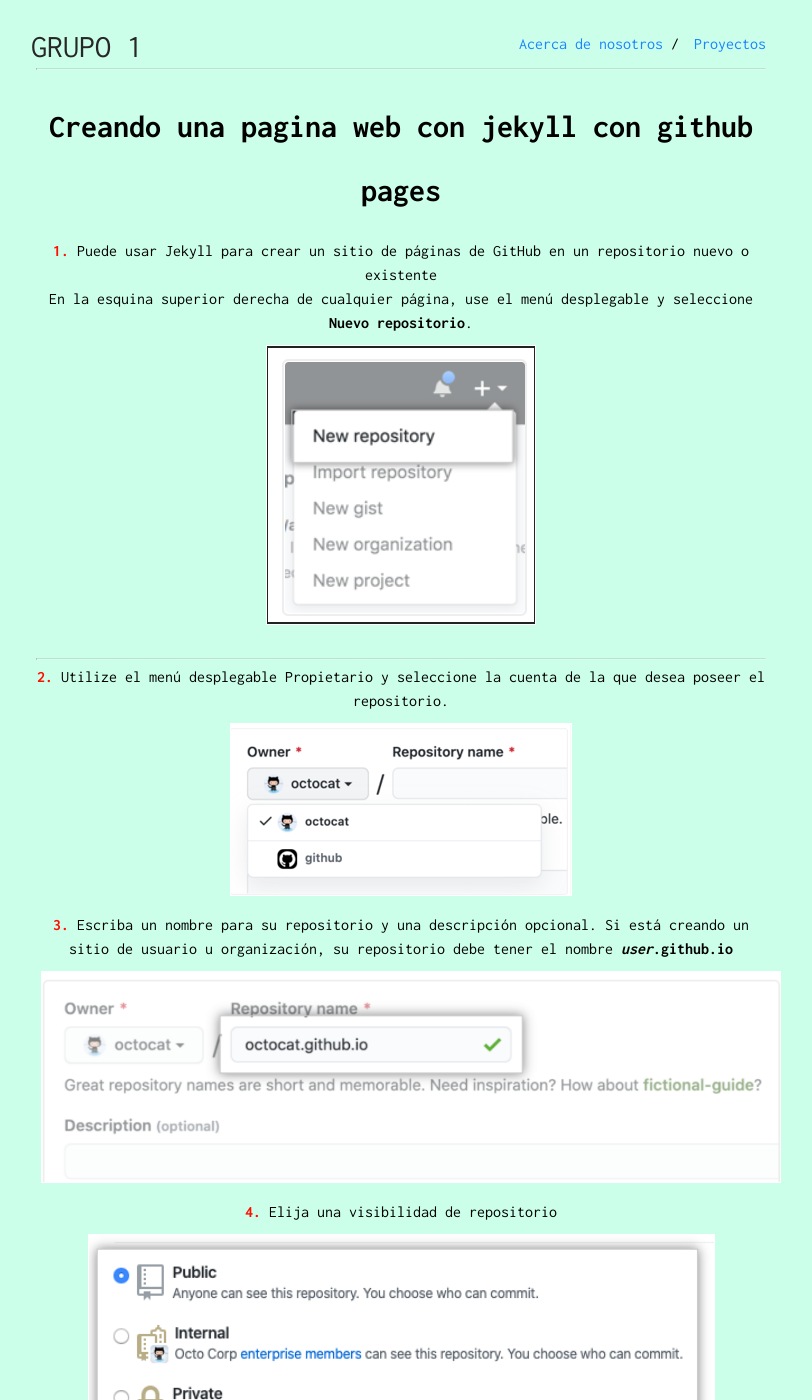
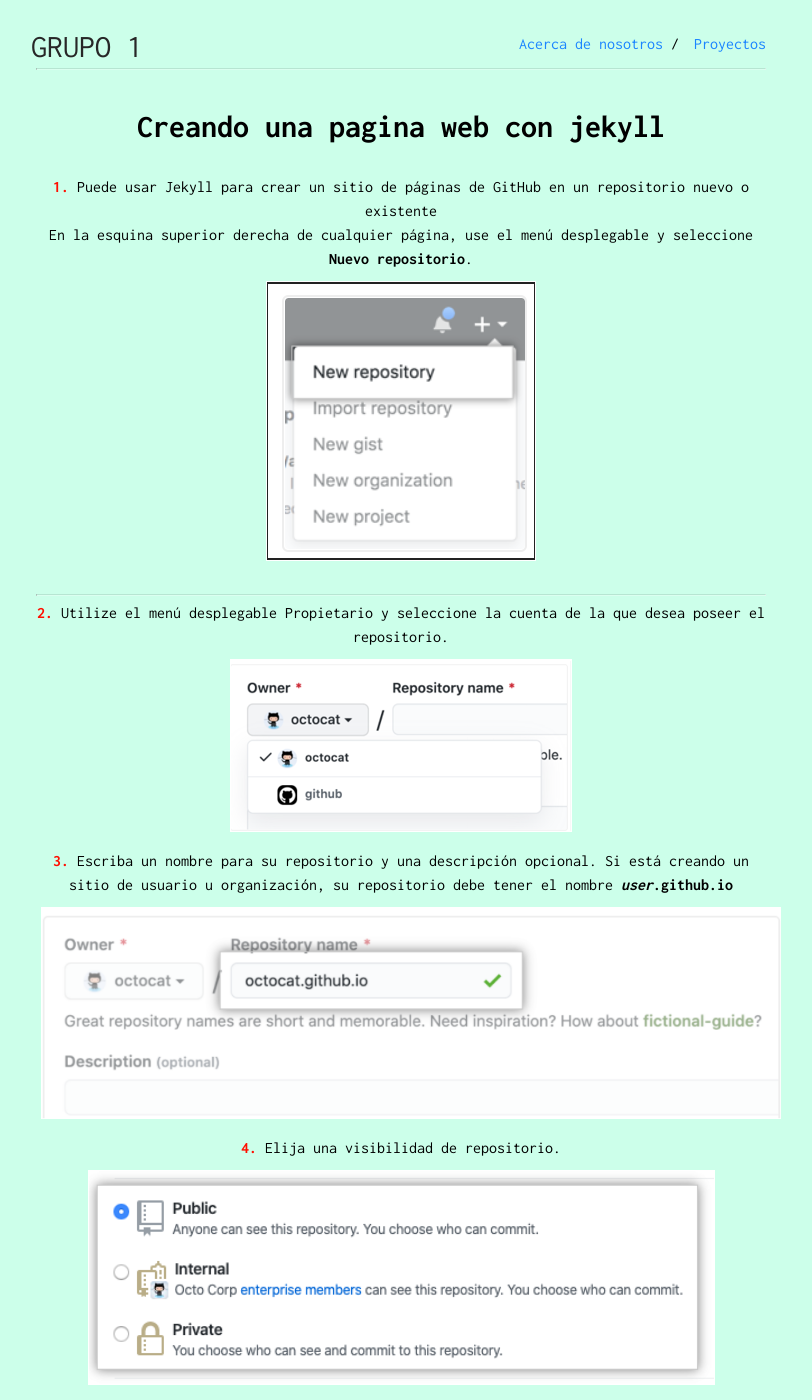
Before and after one commit to Proyecto-Grupo1/blog, a Jekyll site: the page built from _posts/2021-01-11-Creando-una-pagina-con-jekyll.html, in a window 1280 px wide and 1400 px high. Shown: the whole window, without its empty margins (239-1051 px from the left). Built offline with Jekyll 4.4.1, drawn with Linux system fonts in a browser that asks for light colours.

Commit message:
Update 2021-01-11-Creando-una-pagina-con-jekyll.html

```diff
--- a/_posts/2021-01-11-Creando-una-pagina-con-jekyll.html
+++ b/_posts/2021-01-11-Creando-una-pagina-con-jekyll.html
@@ -1,6 +1,6 @@
 ---
 layout: post
-title: Creando una pagina web con jekyll con github pages
+title: Creando una pagina web con jekyll
 subtitle:
 ---
 <body>
@@ -16,7 +16,7 @@
 <strong><span class="color-red">3.</span></strong> Escriba un nombre para su repositorio y una descripción opcional. Si está creando un sitio de usuario u organización, su repositorio debe tener el nombre <strong><em>user</em>.github.io</strong> <br>
 <img src="../assets/11.PNG"> <br>
 
-<strong><span class="color-red">4.</span></strong> Elija una visibilidad de repositorio <br>
+<strong><span class="color-red">4.</span></strong> Elija una visibilidad de repositorio. <br>
 <img src="../assets/12.PNG"> <br>
 
 <strong><span class="color-red">5.</span></strong> Posteriormente elejimos un tema de nuestro agrado en la pagina oficial de  jekyll themes. <br>
```
